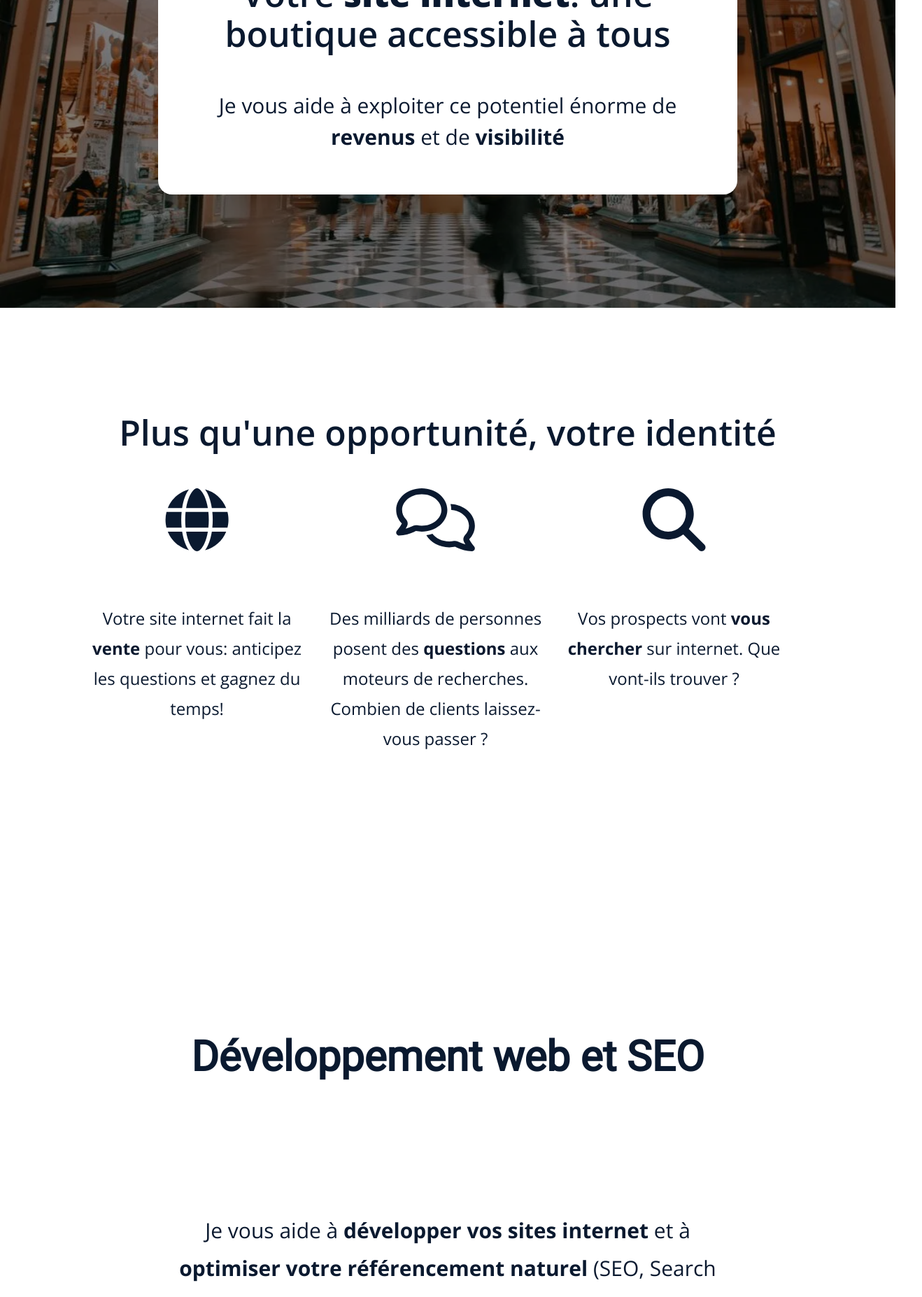
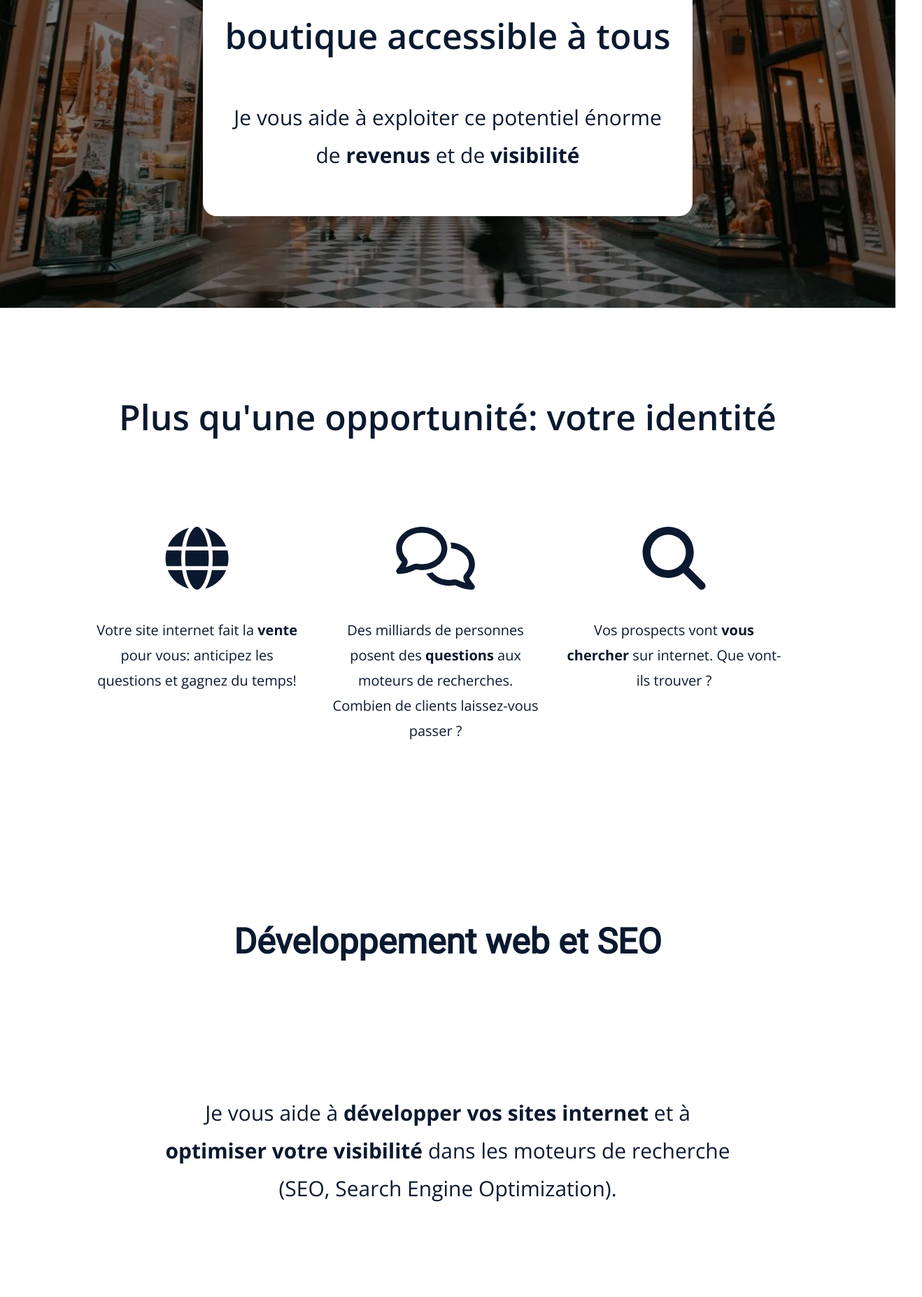
Before and after one commit to AlexandreBaumann/Site-pro, a Nuxt app: page / in a window 1280 px wide. Shown: the part 360-2214 px from the top of the page at 70% size, 1318 px wide, since content can reach past the window. Built offline with nearby package versions, Linux system fonts and the light colour scheme.

Commit message:
Layout grand ecran ok

```diff
--- a/assets/styles/main.scss
+++ b/assets/styles/main.scss
@@ -1,16 +1,20 @@
 @import '~/assets/variables.scss';
 //Ombrage sur les cartes ?
-// Courte description du projet
-// Définition des problématiques principales
 // Compétences
-// Sécuriser dans des variables d'environement
 
 body {
   font-family: $font-text;
   color: $dark-blue;
+  font-size: 22px;
+  @media (max-width: $tall-to-mid) {
+    font-size: 18px;
+  }
 }
 main {
-  margin-top: $headerHeight;
+  margin-top: $headerHeight-tall;
+  @media (max-width: $tall-to-mid) {
+    margin-top: $headerHeight-mid;
+  }
 }
 h1,
 h2,
@@ -22,8 +26,11 @@ h6 {
 }
 
 .fullheightdiv {
-  height: $full-height;
+  height: $full-height-tall;
   position: relative;
+  @media (max-width: $tall-to-mid) {
+    height: $full-height-mid;
+  }
 }
 
 button {
@@ -38,3 +45,31 @@ button {
   -moz-appearance: none; /* pour Firefox */
   appearance: none; /* standard moderne */
 }
+
+.Next,
+.React {
+  background-color: #8a3400;
+}
+
+.Nuxt,
+.Vue {
+  background-color: #ff5500;
+}
+
+.SCSS,
+.CSS {
+  background-color: #707070;
+}
+
+.Node,
+.Express {
+  background-color: #8e4585;
+}
+
+.Python {
+  background-color: #191970;
+}
+
+.MongoDB {
+  background-color: #9932cc;
+}
--- a/assets/variables.scss
+++ b/assets/variables.scss
@@ -17,8 +17,13 @@ $yellow: #ffd700;
 $font-title: 'Roboto', sans-serif;
 $font-text: 'Open Sans', sans-serif;
 
-$headerHeight: 80px;
-$full-height: calc(100vh - #{$headerHeight});
+$tall-to-mid: 1600px;
+
+$headerHeight-tall: 120px;
+$headerHeight-mid: 80px;
+
+$full-height-tall: calc(100vh - #{$headerHeight-tall});
+$full-height-mid: calc(100vh - #{$headerHeight-mid});
 
 @mixin contentFrame {
   max-width: 1200px;
--- a/components/Card.vue
+++ b/components/Card.vue
@@ -54,7 +54,93 @@ export default {
 }
 </script>
 
-<style scoped lang="scss" >
+<style scoped lang="scss" > .card {
+   padding: 1em;
+   margin: 1em 0;
+   width: 300px;
+   height: 500px;
+   padding: 20px;
+   border-radius: 20px;
+   background-color: $light-gray;
+   cursor: pointer;
+
+   @media (max-width:$tall-to-mid) {
+     height: 300px;
+
+   }
+
+   img {
+     height: 150px;
+     width: 100%;
+     object-fit: contain;
+
+     @media (max-width:$tall-to-mid) {
+       height: 100px;
+
+     }
+   }
+
+   h3 {
+     text-align: center;
+     font-size: 26px;
+
+   }
+
+   p {
+     font-size: 20px;
+     line-height: 160%;
+   }
+
+   .technologies {
+     margin-top: 5px;
+     margin-bottom: 5px;
+     padding-left: 0px;
+     display: flex;
+     justify-content: center;
+     flex-wrap: wrap;
+     row-gap: 5px;
+
+     @media (max-width:$tall-to-mid) {}
+
+     li {
+       line-height: 26px;
+       font-size: 16px;
+       padding: 0 10px 0 25px;
+       margin-right: 20px;
+       border-radius: 20px;
+
+       @media (max-width:$tall-to-mid) {
+         border-radius: 3px 0 0 3px;
+         line-height: 20px;
+         font-size: 10px;
+         padding: 0 10px 0 15px;
+         margin-right: 20px;
+         border-radius: 20px;
+       }
+
+       &::before {
+         content: "";
+         border-radius: 10px;
+         box-shadow: inset 0 1px rgba(0, 0, 0, 0.25);
+
+         height: 7px;
+         width: 7px;
+         top: 10px;
+         left: 10px;
+
+         @media (max-width:$tall-to-mid) {
+           height: 5px;
+           width: 5px;
+           top: 7px;
+           left: 7px;
+         }
+
+       }
+     }
+   }
+
+ }
+
  .modal {
    display: flex;
    justify-content: center;
@@ -68,75 +154,28 @@ export default {
    z-index: 1000;
  }
 
+ .modal-content {
+   background-color: white;
+   position: relative;
+   padding: 50px;
+   border-radius: 20px;
+   width: 70%;
+   max-width: 50%;
 
-.card {
-  border: 1px solid $dark-blue;
-  padding: 1em;
-  margin: 1em 0;
-  width: 300px;
-  height: 300px;
-  padding: 20px;
-  border-radius: 20px;
-  background-color: $light-gray;
-  cursor: pointer;
-
-  img {
-    height: 100px;
-    width: 100%;
-    object-fit: contain;
-  }
-
-  h3 {
-    text-align: center;
-  }
-
-  .technologies {
-    margin-top: 5px;
-    margin-bottom: 5px;
-    padding-left: 0px;
-    display: flex;
-    justify-content: center;
-    flex-wrap: wrap;
-    row-gap: 5px;
-
-    li {
-
-
-      border-radius: 3px 0 0 3px;
-      line-height: 20px;
-      font-size: 10px;
-      padding: 0 10px 0 15px;
-      margin-right: 20px;
-      border-radius: 20px;
-
-      &::before {
-        content: "";
-        border-radius: 10px;
-        box-shadow: inset 0 1px rgba(0, 0, 0, 0.25);
-        height: 5px;
-        width: 5px;
-        top: 7px;
-        left: 7px;
-
-      }
-    }
-  }
+   @media (max-width:$tall-to-mid) {
+     padding: 30px;
 
    }
 
-
-.modal-content {
-  background-color: white;
-  position: relative;
-  padding: 30px;
-  border-radius: 10px;
-  width: 70%;
-  max-width: 50%;
-
    img {
-    height: 200px;
+     height: 300px;
      width: 100%;
      object-fit: contain;
+
+     @media (max-width:$tall-to-mid) {
+       height: 200px;
+
+     }
    }
 
    .close-btn {
@@ -144,18 +183,32 @@ export default {
      right: 20px;
      top: 10px;
      cursor: pointer;
+
+     @media (max-width:$tall-to-mid) {}
    }
 
    h2 {
      text-align: center;
+     font-size: 50px;
+
+     @media (max-width:$tall-to-mid) {
        font-size: 30px;
      }
 
+   }
+
    p {
+
+     line-height: 160%;
+     margin-top: 10px;
+     margin-bottom: 10px;
+
+     @media (max-width:$tall-to-mid) {
        font-size: 16px;
-    line-height: 160%;
        margin-top: 5px;
        margin-bottom: 5px;
+     }
+
 
    }
 
@@ -177,9 +230,14 @@ export default {
          background-color: $yellow;
          color: $dark-blue;
          border-radius: 20px;
-        padding: 10px 20px 10px 20px;
+         padding: 20px 30px 20px 30px;
          font-weight: 600;
          line-height: 160%;
+
+         @media (max-width:$tall-to-mid) {
+           padding: 10px 20px 10px 20px;
+         }
+
        }
 
 
@@ -188,18 +246,30 @@ export default {
    }
 
    .technologies {
-    margin-top: 5px;
-    margin-bottom: 5px;
+     margin-top: 20px;
+     margin-bottom: 0px;
      padding-left: 0px;
      row-gap: 5px;
 
+     @media (max-width:$tall-to-mid) {
+       margin-top: 5px;
+       margin-bottom: 5px;
+     }
+
      li {
        border-radius: 3px 0 0 3px;
+       line-height: 34px;
+       font-size: 22px;
+       padding: 0 16px 0 30px;
+       margin-right: 20px;
+       border-radius: 20px;
+
+       @media (max-width:$tall-to-mid) {
          line-height: 26px;
          font-size: 16px;
          padding: 0 10px 0 25px;
-      margin-right: 20px;
-      border-radius: 20px;
+
+       }
 
        &::before {
          border-radius: 10px;
@@ -208,6 +278,9 @@ export default {
          width: 7px;
          top: 10px;
          left: 10px;
+
+         @media (max-width:$tall-to-mid) {}
+
        }
      }
    }
@@ -234,34 +307,6 @@ export default {
      }
    }
 
-  .Next,
-  .React {
-    background-color: #8A3400;
-  }
-
-  .Nuxt,
-  .Vue {
-    background-color: #FF5500;
-  }
-
-  .SCSS,
-  .CSS {
-    background-color: #707070;
-  }
-
-  .Node,
-  .Express {
-    background-color: #8E4585;
 
  }
-
-  .Python {
-    background-color: #191970;
-  }
-
-  .MongoDB {
-    background-color: #9932CC;
-
-  }
-}
 </style>
--- a/components/Header.vue
+++ b/components/Header.vue
@@ -36,16 +36,23 @@ export default {
 
 header {
   background-color: $dark-blue;
-  height: $headerHeight;
+  height: $headerHeight-tall;
   position: fixed;
   top: 0px;
   width: 100%;
   z-index: 100;
+  display: flex;
+  justify-content: center;
+
+  @media (max-width: $tall-to-mid) {
+    height: $headerHeight-mid;
+  }
 
   .primaryBar {
     display: flex;
     justify-content: space-between;
     align-items: center;
+    width: 100%;
     height: 100%;
     @include contentFrame;
   }
--- a/layouts/default.vue
+++ b/layouts/default.vue
@@ -3,9 +3,7 @@
 
     <Head />
     <Header /> <!-- votre header -->
-    <main>
-      <Nuxt /> <!-- le contenu de la page -->
-    </main>
+    <Nuxt /> <!-- le contenu de la page -->
     <Footer /> <!-- votre footer -->
   </div>
 </template>
@@ -23,3 +21,11 @@ export default {
   }
 }
 </script>
+<style>
+main {
+  display: flex;
+  flex-direction: column;
+  justify-content: center;
+  align-items: center;
+}
+</style>
--- a/pages/index.vue
+++ b/pages/index.vue
@@ -1,5 +1,5 @@
 <template>
-  <div class="main-content">
+  <main>
     <section class="fullheightdiv accroche">
       <div class="accrochetext">
         <p class="annonce">
@@ -14,7 +14,7 @@
     </section>
     <section class="fullheightdiv problematisation">
       <div class="problemaccroche">
-        <p>Plus qu'une opportunité, votre identité</p>
+        <p>Plus qu'une opportunité: votre identité</p>
       </div>
       <div class="problemDiv">
         <div class="problemIcones">
@@ -38,16 +38,15 @@
         </div>
       </div>
     </section>
-    <section class="prestationsGen">
-      <article class="fullheightdiv prestationsGenTitle">
+    <section class="fullheightdiv prestationsGenTitle">
       <h1>Développement web et SEO</h1>
       <p>
         Je vous aide à <strong>développer vos sites internet</strong> et à
-          <strong>optimiser votre référencement naturel</strong> (SEO, Search
+        <strong>optimiser votre visibilité</strong> dans les moteurs de recherche (SEO, Search
         Engine Optimization).
       </p>
-      </article>
-      <article class="fullheightdiv prestationsGenItem">
+    </section>
+    <section class="fullheightdiv prestationsGenItem">
       <h2>Référencement naturel (SEO)</h2>
       <div class="prestationSeo">
         <div>
@@ -80,8 +79,8 @@
 
         <img src="seo.webp" alt="nuage de mots relatifs au SEO" />
       </div>
-      </article>
-      <article class="fullheightdiv prestationsGenItem">
+    </section>
+    <section class="fullheightdiv prestationsGenItem">
       <h2>Développement web</h2>
       <div class="prestationDev">
         <div>
@@ -117,7 +116,6 @@
         </div>
 
       </div>
-      </article>
     </section>
     <section class="formCTA">
       <FormCTA />
@@ -176,7 +174,7 @@
       <Form />
     </section>
 
-  </div>
+  </main>
 </template>
 
 <script>
@@ -216,12 +214,7 @@ export default {
   padding-right: 10%;
 }
 
-.main-content {
-  display: flex;
-  flex-direction: column;
-  justify-content: center;
-  align-items: center;
-}
+
 
 //////////////////////////////////////Accroche///////////////////////////////////////////////
 
@@ -230,6 +223,7 @@ export default {
   display: flex;
   align-items: center;
   justify-content: center;
+  width: 100%;
 
   .background {
     position: absolute;
@@ -244,20 +238,33 @@ export default {
   .accrochetext {
     background-color: white;
     border-radius: 20px;
-    padding: 30px;
+    padding: 50px;
     margin: 50px;
     text-align: center;
-    width: 60%;
+    width: 50%;
+
+    @media (max-width:$tall-to-mid) {
+      padding: 30px;
+
+    }
+
 
     .annonce {
       font-size: 50px;
       font-weight: 600;
+      line-height: 180%;
+
+      @media (max-width:$tall-to-mid) {
+        line-height: 160%;
+      }
 
     }
 
     .soustitre {
       font-size: 30px;
-      line-height: 150%;
+      line-height: 180%;
+
+      @media (max-width:$tall-to-mid) {}
 
     }
   }
@@ -272,8 +279,9 @@ export default {
 
 .problematisation {
   @include contentFrame;
-  margin-top: 100px;
-
+  display: flex;
+  flex-direction: column;
+  justify-content: space-evenly;
 
   p {
     text-align: center;
@@ -282,6 +290,9 @@ export default {
   .problemaccroche {
     font-size: 50px;
     font-weight: 600;
+
+    @media (max-width:$tall-to-mid) {}
+
   }
 
   .problemDiv {
@@ -302,6 +313,11 @@ export default {
       font-size: 90px;
       margin-top: 50px;
       margin-bottom: 50px;
+
+      @media (max-width:$tall-to-mid) {
+        margin-top: 0px;
+        margin-bottom: 20px;
+      }
     }
 
     .problemTextes {
@@ -311,6 +327,11 @@ export default {
       p {
         font-size: 24px;
         line-height: 180%;
+
+        @media (max-width:$tall-to-mid) {
+          font-size: 20px;
+
+        }
       }
 
     }
@@ -319,32 +340,40 @@ export default {
 
 //////////////////////////////////////Prestations gen///////////////////////////////////////////////
 
-.prestationsGen {
-  @include contentFrame;
-  display: flex;
-  flex-direction: column;
-  padding-top: 60px;
-  text-align: center;
-  align-items: center;
 
 .prestationsGenTitle {
+  @include contentFrame;
+
   display: flex;
   flex-direction: column;
   justify-content: space-evenly;
   align-items: center;
 
   h1 {
-      font-size: 60px;
+    font-size: 70px;
+
+    @media (max-width:$tall-to-mid) {
+      font-size: 50px;
+    }
+
   }
 
   >p {
-      font-size: 30px;
+    font-size: 40px;
     line-height: 180%;
     width: 80%;
+    text-align: center;
+
+    @media (max-width:$tall-to-mid) {
+      font-size: 30px;
+    }
+
   }
 }
 
 .prestationsGenItem {
+  @include contentFrame;
+
   display: flex;
   align-items: center;
   flex-direction: column;
@@ -352,25 +381,38 @@ export default {
 
   h2 {
     font-size: 40px;
+
+    @media (max-width:$tall-to-mid) {}
+
   }
 
   h3 {
     margin-left: 10%;
     font-size: 24px;
+
+    @media (max-width:$tall-to-mid) {}
+
   }
 
   p {
     margin-bottom: 10px;
     line-height: 160%;
     font-size: 18px;
+
+    @media (max-width:$tall-to-mid) {}
+
   }
 
   .prestationSeo {
+    @include contentFrame;
+
     display: grid;
     grid-template-columns: repeat(2, 1fr);
     column-gap: 10%;
     row-gap: 20px;
     text-align: start;
+
+    @media (max-width:$tall-to-mid) {}
 
     >* {
       width: 100%;
@@ -386,6 +428,8 @@ export default {
   }
 
   .prestationDev {
+    @include contentFrame;
+
     display: grid;
     grid-template-columns: repeat(2, 1fr);
     column-gap: 10%;
@@ -399,6 +443,8 @@ export default {
     >p {
       margin-top: auto;
       margin-bottom: auto;
+
+      @media (max-width:$tall-to-mid) {}
 
     }
 
@@ -414,6 +460,8 @@ export default {
         object-fit: contain;
         width: 100px;
 
+        @media (max-width:$tall-to-mid) {}
+
         &.logoLong {
           width: 200px;
 
@@ -423,7 +471,7 @@ export default {
   }
 
 }
-}
+
 
 //////////////////////////////////////Prestations spé///////////////////////////////////////////////
 
@@ -431,23 +479,36 @@ export default {
   @include contentFrame;
   display: flex;
   flex-direction: column;
+  justify-content: space-evenly;
 
   h2 {
-    font-size: 40px;
+    font-size: 60px;
     text-align: center;
 
+    @media (max-width:$tall-to-mid) {
+      font-size: 50px;
 
+    }
   }
 
   h3 {
-    font-size: 26px;
+    font-size: 32px;
     text-align: center;
     margin-top: 10px;
     margin-bottom: 5px;
+
+    @media (max-width:$tall-to-mid) {
+      font-size: 26px;
+    }
   }
 
   .prestationSpéDescription {
-    height: 230px;
+    height: 400px;
+
+    @media (max-width:$tall-to-mid) {
+      height: 200px;
+
+    }
   }
 
 
@@ -465,8 +526,13 @@ export default {
       border-radius: 40px;
 
       p {
+        font-size: 22px;
+        line-height: 160%;
+
+        @media (max-width:$tall-to-mid) {
           font-size: 16px;
-        line-height: 160%;
+          line-height: 150%;
+        }
 
       }
 
@@ -478,6 +544,11 @@ export default {
         background-color: $yellow;
         border-radius: 20px;
         margin-bottom: 0px;
+
+        @media (max-width:$tall-to-mid) {
+          font-size: 20px;
+          padding: 7px 15px 7px 15px;
+        }
       }
     }
   }
@@ -497,7 +568,10 @@ export default {
 ////////////////////////////////////// Portfolio ///////////////////////////////////////////////
 
 .portfolioDiv {
-
+  display: flex;
+  flex-direction: column;
+  justify-content: space-evenly;
+  align-items: center;
   width: 100%;
   background-color: $light-blue;
 
@@ -507,9 +581,10 @@ export default {
     @include contentFrame;
     flex-direction: column;
     align-items: center;
+    min-width: 1100px;
 
     h2 {
-      font-size: 40px;
+      font-size: 50px;
       margin-top: 40px;
       color: white;
       text-align: center;
@@ -521,10 +596,14 @@ export default {
       display: flex;
       justify-content: flex-end;
       align-items: center;
+      font-weight: 600;
+      font-size: 24px;
+
+      @media (max-width:$tall-to-mid) {
         margin-top: 0px;
         margin-bottom: 10px;
         font-size: 18px;
-      font-weight: 600;
+      }
 
       a {
         text-decoration: none;
@@ -539,6 +618,7 @@ export default {
 
 
 
+
     }
   }
 }
@@ -546,5 +626,7 @@ export default {
 .formulaire {
   display: flex;
   align-items: center;
+
+  @media (max-width:$tall-to-mid) {}
 }
 </style>
--- a/pages/portfolio/index.vue
+++ b/pages/portfolio/index.vue
@@ -1,22 +1,26 @@
 <template>
+    <main>
         <div class="container">
             <h1>Portfolio et case studies</h1>
             <p>Vous trouverez ici l'ensemble de mes travaux.</p>
             <h2>Respect de la qualité web</h2>
             <p>Mes sites respectent les bonnes pratiques de qualité web, SEO et accessibilité, dont notamment:</p>
             <ul>
-            <li>Respect de la sémantique et de la hiérarchie des titres</li>
-            <li>Labels Aria pour guider les lecteurs d'écran</li>
-            <li>Métadonnées Schema dans la balise Head</li>
-            <li>Responsives: j'adapte la mise en forme à plusieurs formats (mobile, tablette, petit écran d'ordinateur et
+                <li>Respect de la <strong>sémantique HTML</strong> et de la <strong>hiérarchie des titres</strong></li>
+                <li>Labels Aria pour guider les <strong>lecteurs d'écran</strong></li>
+                <li><strong>Métadonnées Schema</strong> dans la balise Head</li>
+                <li><strong>Mise en page responsive</strong>: j'adapte la mise en forme à plusieurs formats (mobile,
+                    tablette,
+                    petit écran d'ordinateur et
                     grand écran d'ordinateur)</li>
-            <li>Attributs alt présents et, si besoin, renseignés.</li>
+                <li><strong>Attributs alt</strong> présents et, si besoin, renseignés.</li>
             </ul>
             <h2>Liste des sites</h2>
             <section class="portfolio">
                 <Card v-for="cardData in $store.state.data.data" :key="cardData._id" :card="cardData" />
             </section>
         </div>
+    </main>
 </template>
 
 <script>
@@ -32,9 +36,14 @@ export default {
 
     h1 {
         text-align: center;
-        font-size: 40px;
-        padding-top: 50px;
+        font-size: 60px;
+        margin-top: 60px;
+        margin-bottom: 60px;
 
+    }
+
+    >ul li {
+        line-height: 160%;
     }
 
 }
--- a/serverMiddleware/submitForm.js
+++ b/serverMiddleware/submitForm.js
@@ -52,7 +52,7 @@ export default async function handler(req, res) {
     })
 
     let mailOptions = {
-      from: 'admin@manuels-de-droit.fr',
+      from: 'no-reply@alexandrebaumann.com',
       to: 'contact@alexandrebaumann.com',
       subject: 'New message from your website',
       text: `First Name: ${cleanFirstName}\nLast Name: ${cleanLastName}\nEmail: ${email}\nMessage: ${cleanMessage}`,
```
Also changed, not shown: pages/portfolio/site-vitrine-alexandre-baumann.vue (+58 -28 lines). Lines whose indentation alone changed are shown as unchanged.
